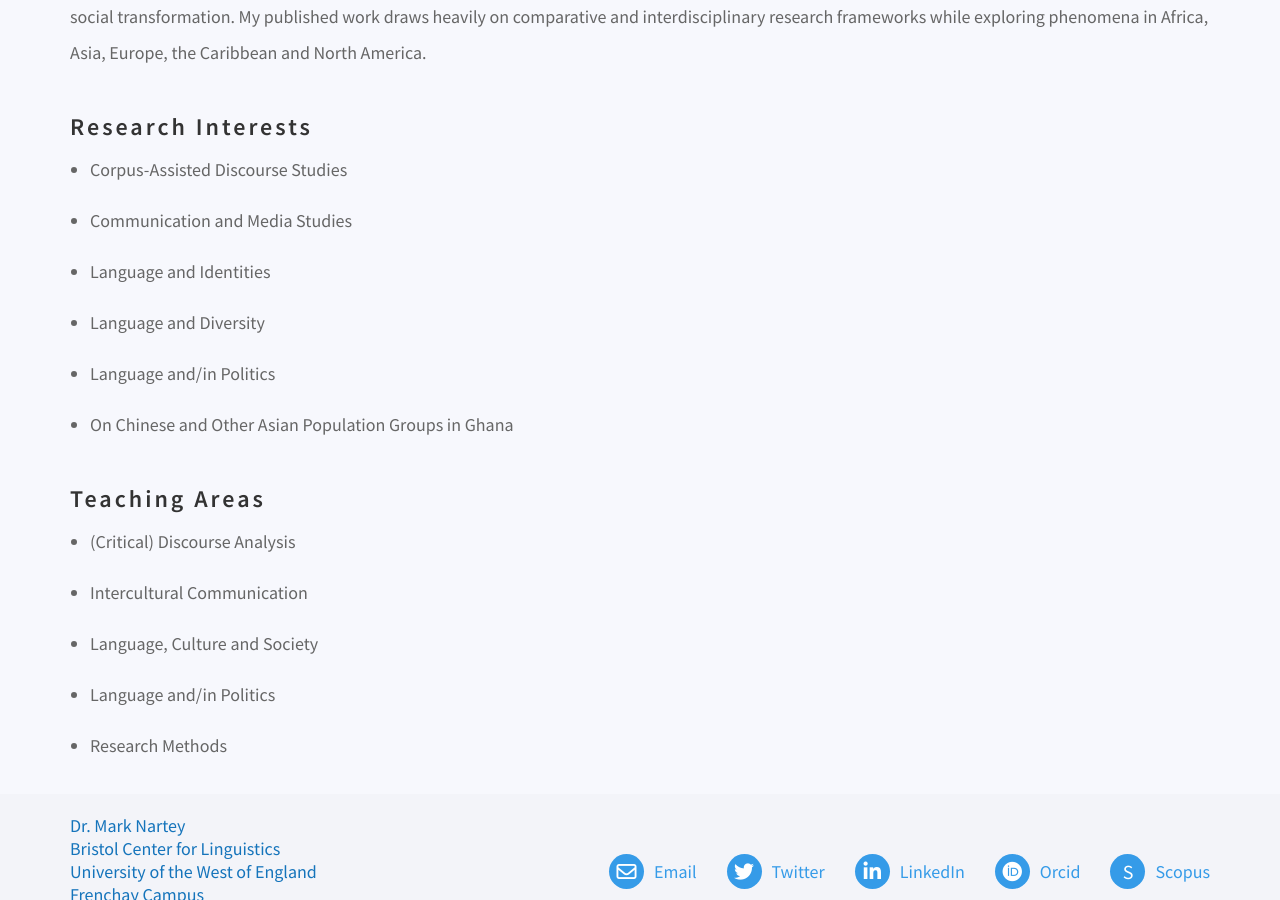
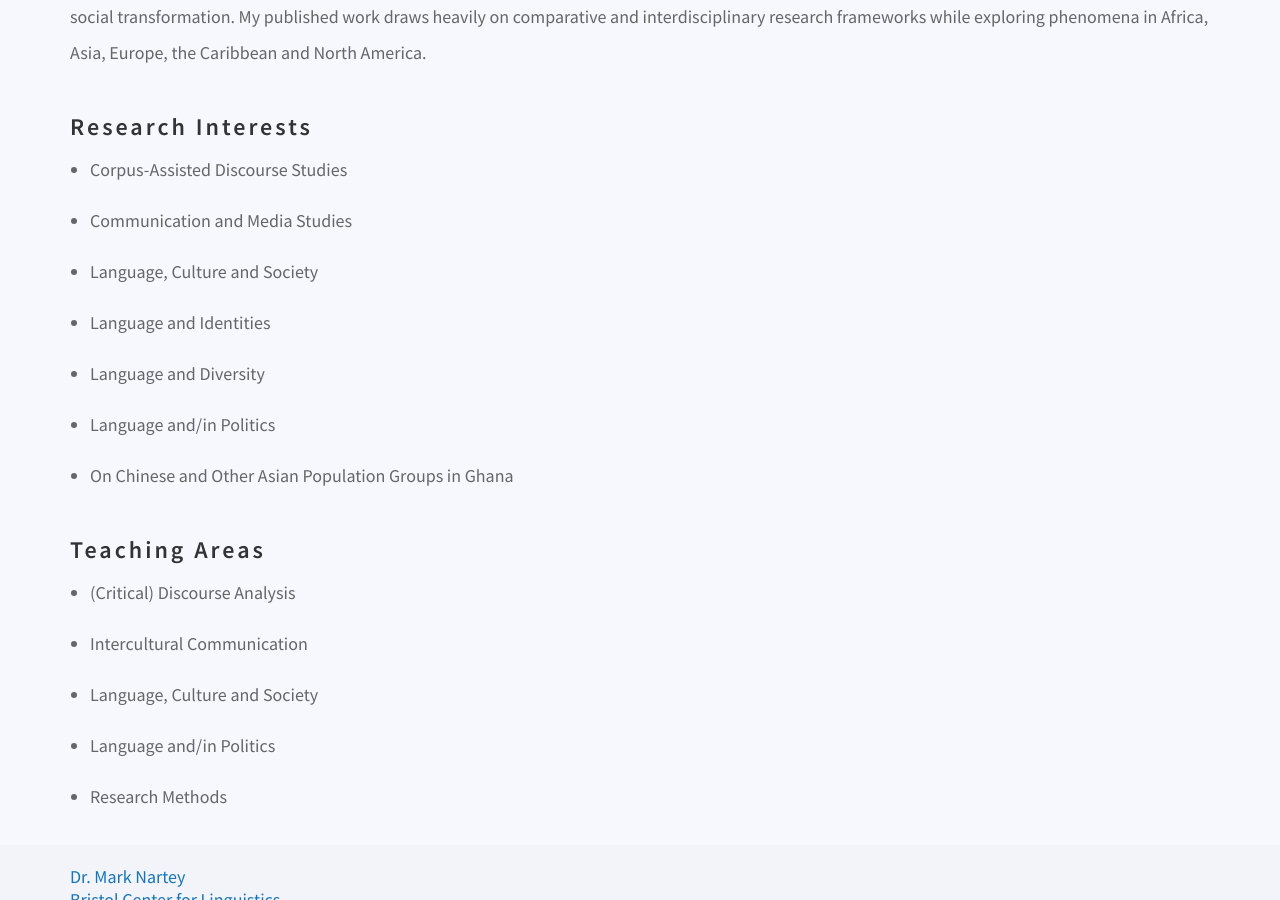
Before and after one commit to danielcornock/marknartey.com, a Jekyll site: the page built from index.md, in a window 1280 px wide and 900 px high, scrolled down 1059 px. Built offline with Jekyll 4.4.1, drawn with Linux system fonts in a browser that asks for light colours; nearby versions of some CDN libraries; a script that is not in the unit is left out.

Commit message:
Update Pages “about”

```diff
--- a/index.md
+++ b/index.md
@@ -9,25 +9,30 @@ permalink: /
 ![Photo of Mark Nartey](/assets/img/Headshot2.jpg)
 
 ## Qualifications
+
 * PhD in Discourse Studies, The Hong Kong Polytechnic University, Hong Kong
 * MPhil in Linguistics, Norwegian University of Science and Technology, Norway
 * PGCert in Learning and Teaching in Higher Education, University of the West of England, UK
 * BA in English Language and Linguistics (First Class Honors), University of Cape Coast, Ghana
 
 ## Research Overview
+
 I am a Senior Lecturer in [English Language and Linguistics](https://courses.uwe.ac.uk/QQ3C/english-language-and-linguistics) at the University of the West of England, where I am also a member of the [Bristol Centre for Linguistics](https://www.uwe.ac.uk/research/centres-and-groups/bcl). I am an interdisciplinary scholar who investigates how people deploy language in specific spatiotemporal and sociocultural contexts to achieve various aims, including but not limited to identity construction or negotiation, self-promotion, argumentation, othering, resistance and (de)legitimation. I am particularly interested in language and identity, language attitudes and stereotypes, language and diversity, language and the media and language and/in politics.
 
 The main analytical approaches I adopt are (critical) discourse analysis, critical metaphor analysis and discourse-mythological analysis, combining them with corpus methods and insights from history, communication studies and political science. My research has a critical orientation and an emancipatory agenda. Hence, it aims to raise awareness about various complicated social constructs and to illustrate how research on language use can translate into social transformation. My published work draws heavily on comparative and interdisciplinary research frameworks while exploring phenomena in Africa, Asia, Europe, the Caribbean and North America.
 
 ## Research Interests
+
 * Corpus-Assisted Discourse Studies
 * Communication and Media Studies
+* L﻿anguage, Culture and Society
 * Language and Identities
 * Language and Diversity
 * Language and/in Politics
 * On Chinese and Other Asian Population Groups in Ghana
 
 ## Teaching Areas
+
 * (Critical) Discourse Analysis
 * I﻿ntercultural Communication
 * Language, Culture and Society
```
